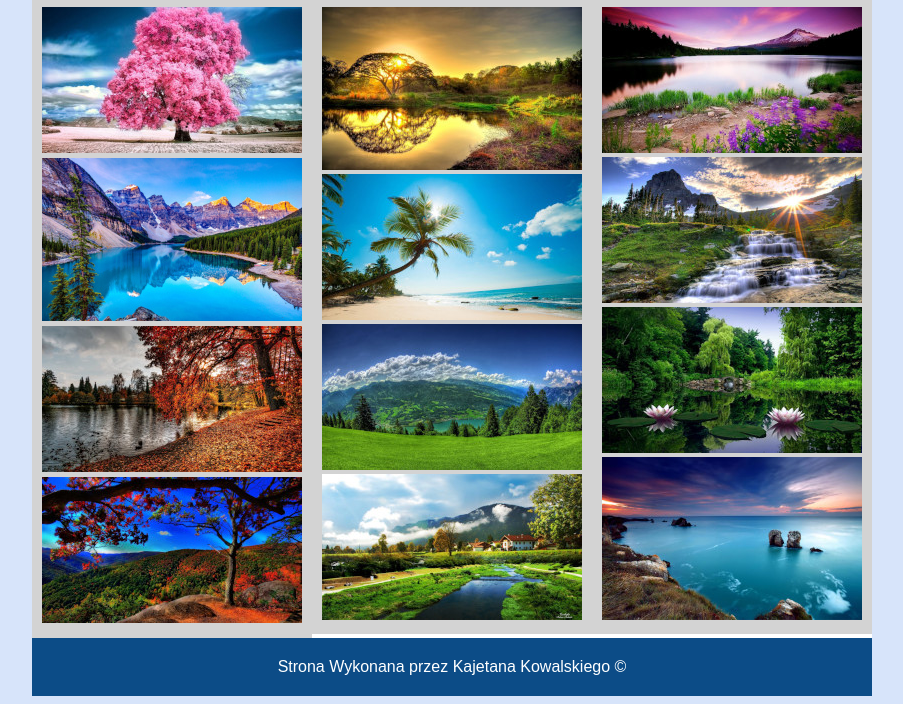
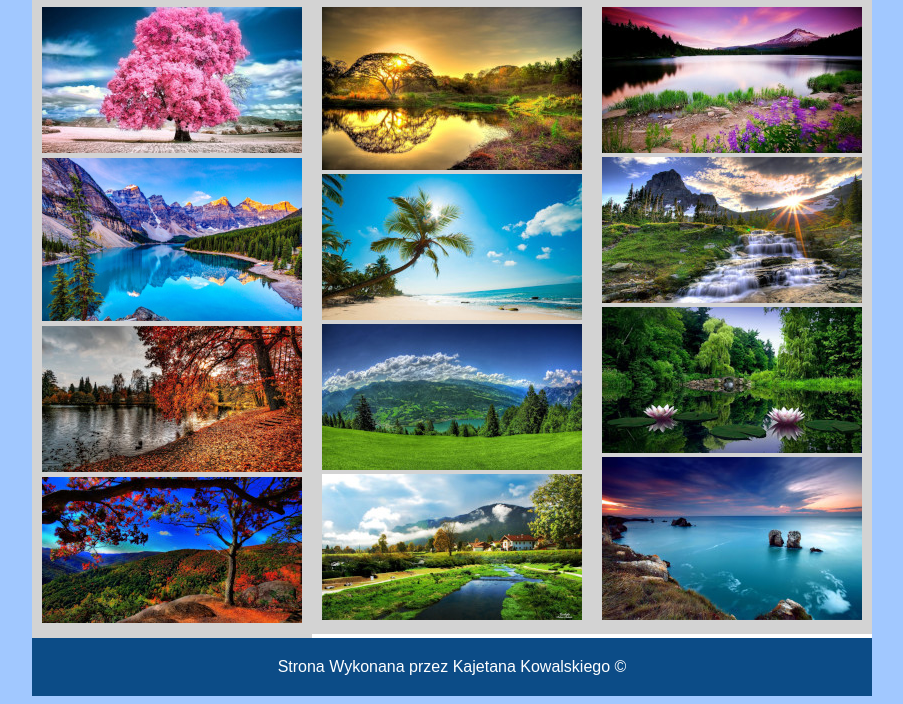
Before and after one commit to kajetankow/g1, a plain HTML site: page index.html in a window 1280 px wide. Shown: the part 124-828 px from the top of the page, without its empty margins (188-1091 px from the left). Drawn offline with Linux system fonts and the light colour scheme.

Commit message:
Update index.html

```diff
--- a/index.html
+++ b/index.html
@@ -8,7 +8,7 @@
 	<meta http-equiv="X-UA-Compatible" content="IE=edge,chrome=1" />
 
 	<style>
-	body{background-color:rgb(215, 228, 250);}
+	body{background-color:#a1c8ff;}
 	#container
 	{
 
```
